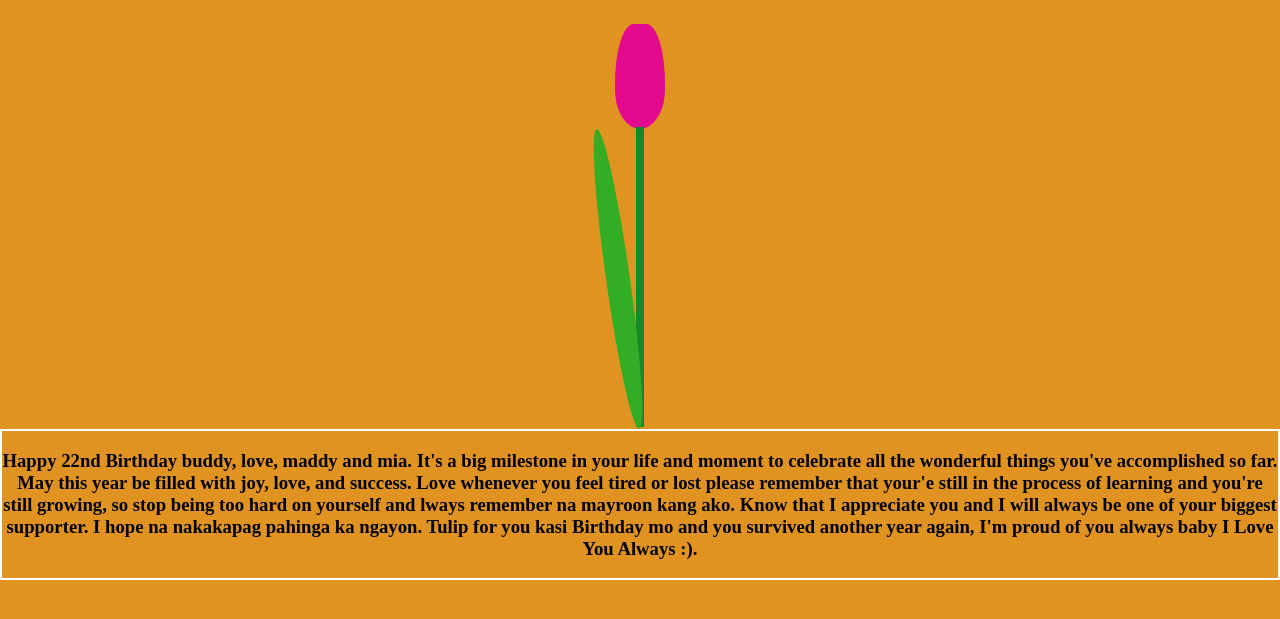
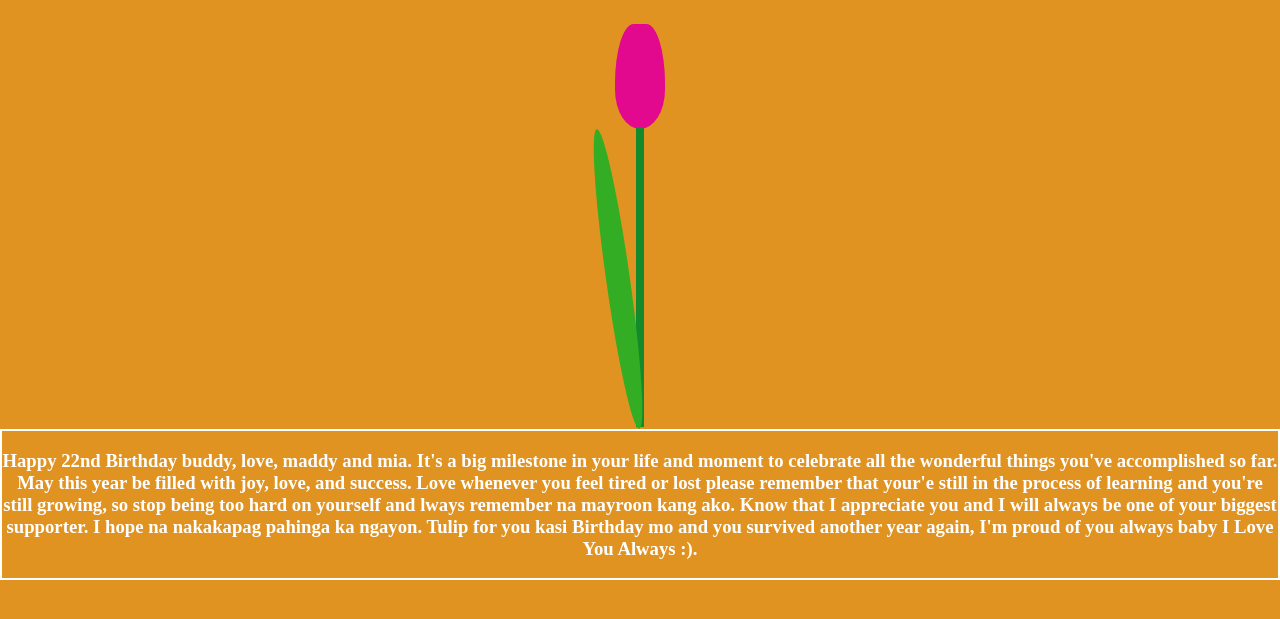
Before and after one commit to Paz-MikeLaurence3101/happybirthdaymia.github.io, a plain HTML site: page index.html in a window 1280 px wide. Shown: the part 169-788 px from the top of the page. Drawn offline with Linux system fonts and the light colour scheme.

Commit message:
Update style.css

```diff
--- a/style.css
+++ b/style.css
@@ -20,7 +20,8 @@ body {
 
 .additional-message {
   height: 150;
-  width: 150;
+  width: 50;
+  color: #fff;
   border: 2px solid white;
   text-align: center;
 }
```
